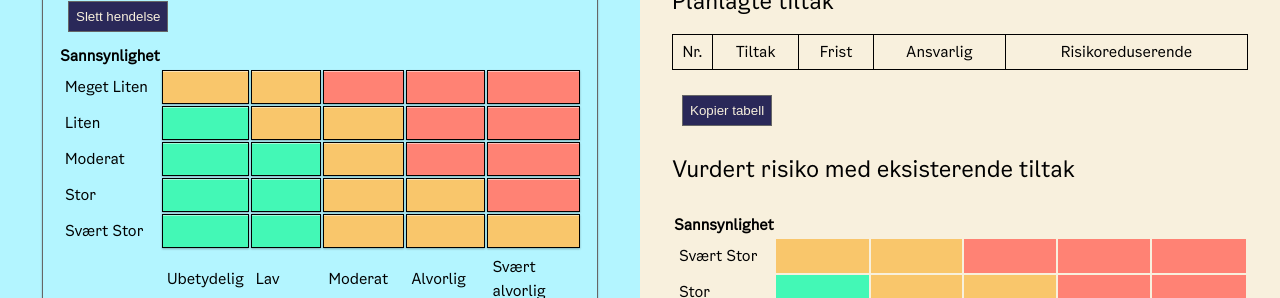
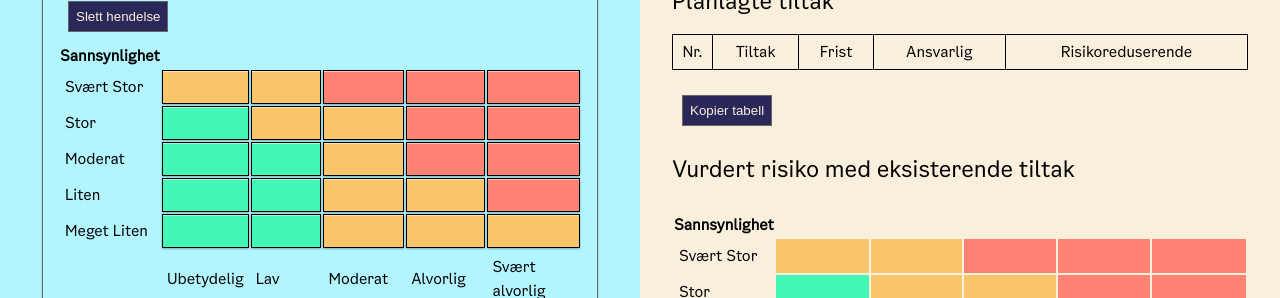
Before and after one commit to oslokommune/rosinator, a Vue app: page / in a window 1280 px wide. Shown: the part 291-589 px from the top of the page. Built offline with nearby package versions, Linux system fonts and the light colour scheme.

Commit message:
Fix edit matrix

```diff
--- a/src/components/MatrixTableEdit.vue
+++ b/src/components/MatrixTableEdit.vue
@@ -2,11 +2,11 @@
   <table class="matrix_add">
     <span><strong>Sannsynlighet</strong></span>
     <tr v-for="sannsynlighet in sannsynligheter" :key="sannsynlighet">
-      <td v-if="sannsynlighet===1">Svært Stor</td>
-      <td v-if="sannsynlighet===2">Stor</td>
+      <td v-if="sannsynlighet===1">Meget Liten</td>
+      <td v-if="sannsynlighet===2">Liten</td>
       <td v-if="sannsynlighet===3">Moderat</td>
-      <td v-if="sannsynlighet===4">Liten</td>
-      <td v-if="sannsynlighet===5">Meget Liten</td>
+      <td v-if="sannsynlighet===4">Stor</td>
+      <td v-if="sannsynlighet===5">Svært Stor</td>
       <td @click="pushHendelse(sannsynlighet, konsekvens)" v-for="konsekvens in 5" :key="konsekvens" :class="getClass(sannsynlighet, konsekvens)">
 
         <span v-bind:class="{ 'bold' : hendelse.update}" v-if="hendelse.sannsynlighet === sannsynlighet && hendelse.konsekvens === konsekvens">
```
